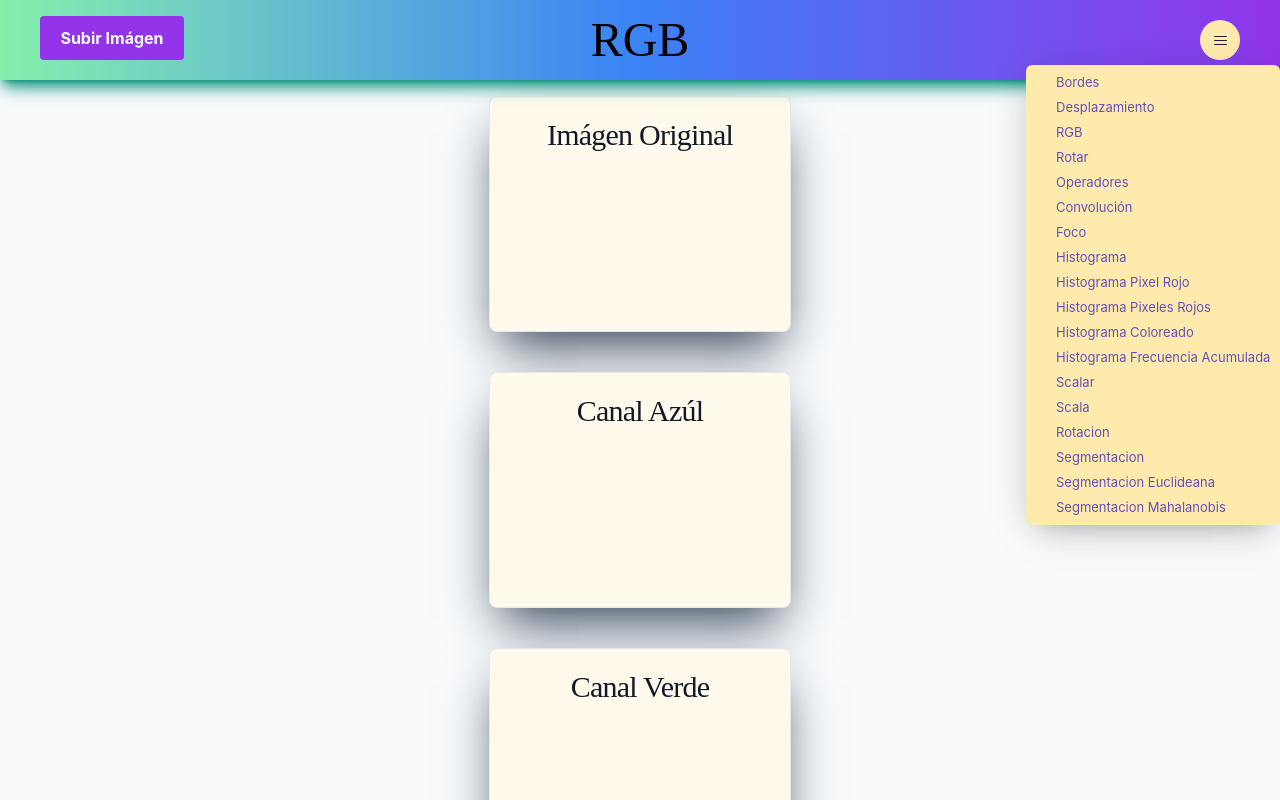
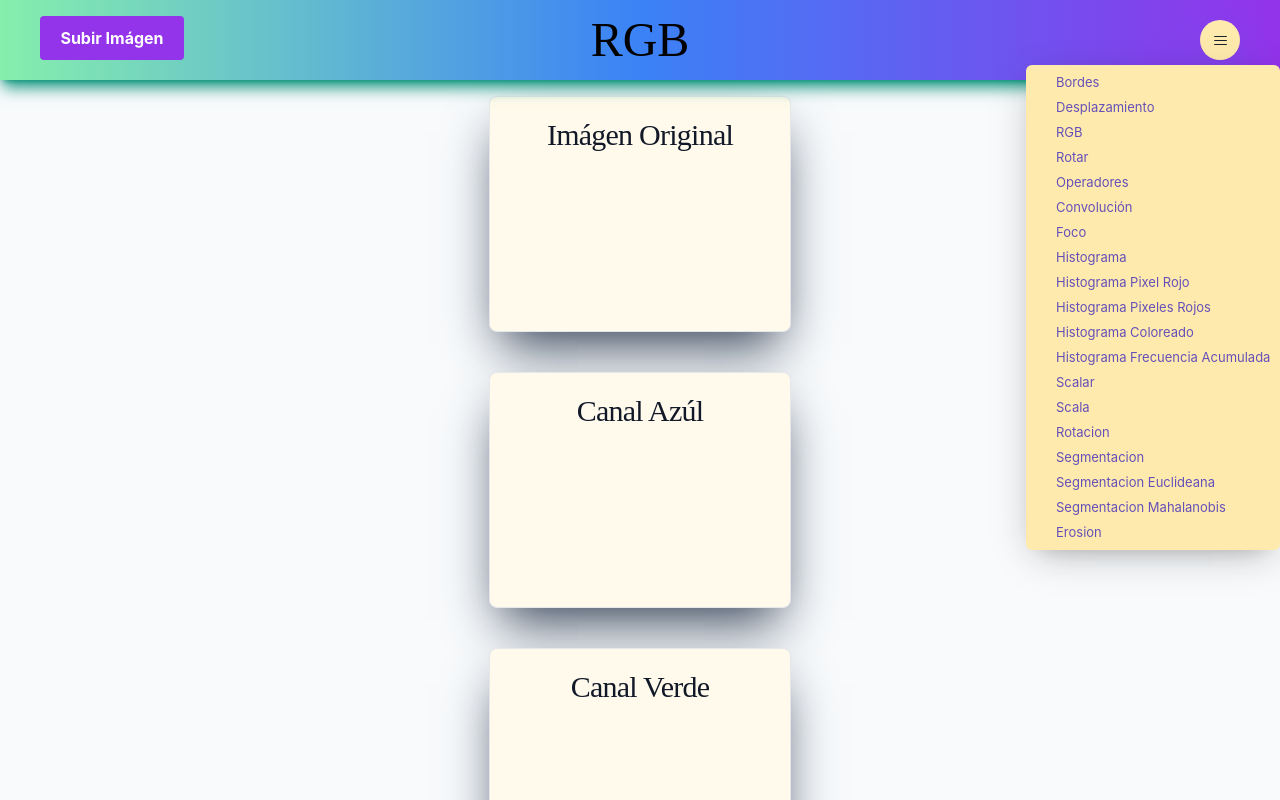
Before and after one commit to SamuelGuerrero/PDI, a Next.js app: page / in a window 1280 px wide. Both pictures are taken after a click on the button "Customise options". Shown: the top 800 px of the page. Built offline with nearby package versions, Linux system fonts and the light colour scheme; a web font is replaced by a local one.

Commit message:
More changes

```diff
--- a/components/DropdownMenu.tsx
+++ b/components/DropdownMenu.tsx
@@ -115,7 +115,10 @@ const DropdownMenuDemo = (props: NavBarProps) => {
           <DropdownMenuItem
             onClick={() => {
               setMode("Histograma Frecuencia Acumulada");
-              localStorage.setItem("toolSelected", "Histograma Frecuencia Acumulada");
+              localStorage.setItem(
+                "toolSelected",
+                "Histograma Frecuencia Acumulada"
+              );
             }}
           >
             Histograma Frecuencia Acumulada
@@ -173,6 +176,15 @@ const DropdownMenuDemo = (props: NavBarProps) => {
             }}
           >
             Segmentacion Mahalanobis
+          </DropdownMenuItem>
+
+          <DropdownMenuItem
+            onClick={() => {
+              setMode("Erosion");
+              localStorage.setItem("toolSelected", "Erosion");
+            }}
+          >
+            Erosion
           </DropdownMenuItem>
         </DropdownMenuContent>
       </DropdownMenu.Portal>
@@ -268,7 +280,6 @@ const DropdownMenuSeparator = styled(DropdownMenu.Separator, {
   margin: 5,
 });
 
-
 const RightSlot = styled("div", {
   marginLeft: "auto",
   paddingLeft: 20,
--- a/pages/_app.tsx
+++ b/pages/_app.tsx
@@ -2,7 +2,7 @@ import "../styles/globals.css";
 
 function MyApp({ Component, pageProps }) {
   return (
-    <div className="w-full h-[1500px] bg-slate-50">
+    <div className="w-full h-[3000px] bg-slate-50">
       <Component {...pageProps} />
     </div>
   );
--- a/pages/index.tsx
+++ b/pages/index.tsx
@@ -19,6 +19,7 @@ import { Scalar } from "../components/Scalar";
 import { Segmentacion } from "../components/Segmentacion";
 import { SegmentacionEuclideana } from "../components/SegmentacionEuclideana";
 import { SegmentacionMahalanobis } from "../components/SegmentacionMahalanobis";
+import { Erosion } from "../components/Erosion";
 
 export default function Home() {
   const [toolSelected, setToolSelected] = useState("RGB");
@@ -56,6 +57,7 @@ export default function Home() {
         <div>{toolSelected == "Segmentacion" && <Segmentacion />}</div>
         <div>{toolSelected == "Segmentacion Euclideana" && <SegmentacionEuclideana />}</div>
         <div>{toolSelected == "Segmentacion Mahalanobis" && <SegmentacionMahalanobis />}</div>
+        <div>{toolSelected == "Erosion" && <Erosion />}</div>
       </div>
     </div>
   );
```
